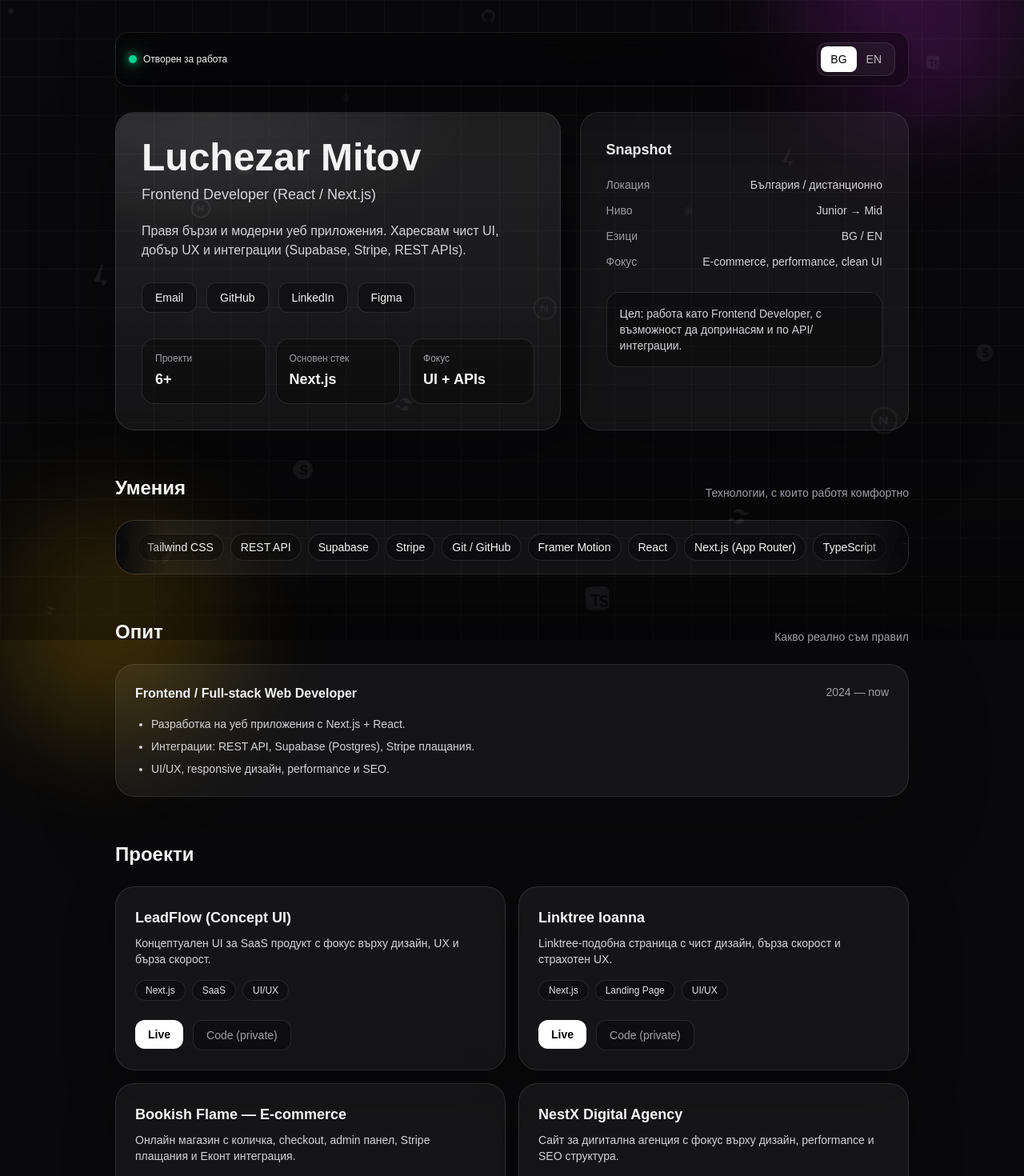
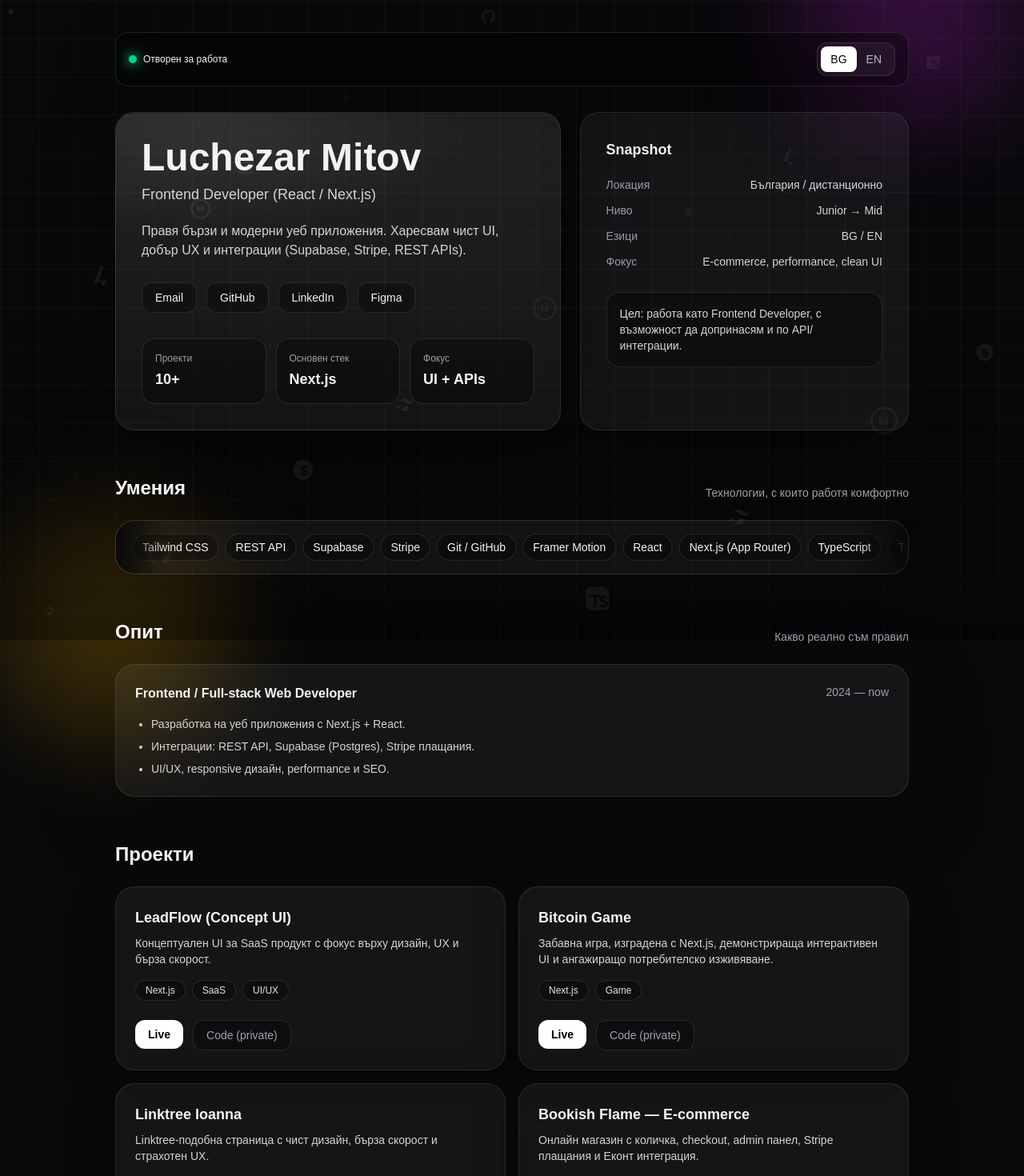
Before and after one commit to LuchezarM/cv-portfolio, a Next.js app: page / in a window 1280 px wide. Shown: the top 1470 px of the page at 80% size. Built offline with nearby package versions, Linux system fonts and the light colour scheme.

Commit message:
feat: add Bitcoin Game project with descriptions in Bulgarian and English

```diff
--- a/app/cv/components/Hero.tsx
+++ b/app/cv/components/Hero.tsx
@@ -47,7 +47,7 @@
       </div>
 
       <div className="mt-8 grid gap-3 sm:grid-cols-3">
-        <Stat label={t.stats.shipped} value="6+" />
+        <Stat label={t.stats.shipped} value="10+" />
         <Stat label={t.stats.stack} value="Next.js" />
         <Stat label={t.stats.focus} value="UI + APIs" />
       </div>
--- a/app/cv/i18n/cv.ts
+++ b/app/cv/i18n/cv.ts
@@ -111,6 +111,8 @@
     },
 
     projectsDesc: {
+      bitcoin_game:
+        "Забавна игра, изградена с Next.js, демонстрираща интерактивен UI и ангажиращо потребителско изживяване.",
       leadflow:
         "Концептуален UI за SaaS продукт с фокус върху дизайн, UX и бърза скорост.",
       ioana:
@@ -187,6 +189,8 @@
     },
 
     projectsDesc: {
+      bitcoin_game:
+        "A fun game built with Next.js, showcasing interactive UI and engaging user experience.",
       leadflow:
         "Concept UI for a SaaS product focused on design, UX and fast performance.",
       ioana:
--- a/app/cv/projects.ts
+++ b/app/cv/projects.ts
@@ -3,7 +3,8 @@
 export type Project = {
   name: string;
   descKey:
-   | "leadflow"
+    | "leadflow"
+    | "bitcoin_game"
     | "ioana"
     | "bookish"
     | "nestx"
@@ -23,6 +24,13 @@
     descKey: "leadflow",
     tags: ["Next.js", "SaaS", "UI/UX"],
     live: "https://leadflow-enterprise.vercel.app",
+    repo: "",
+  },
+  {
+    name: "Bitcoin Game",
+    descKey: "bitcoin_game",
+    tags: ["Next.js", "Game"],
+    live: "https://bitcoin-game-one.vercel.app",
     repo: "",
   },
   {
```
